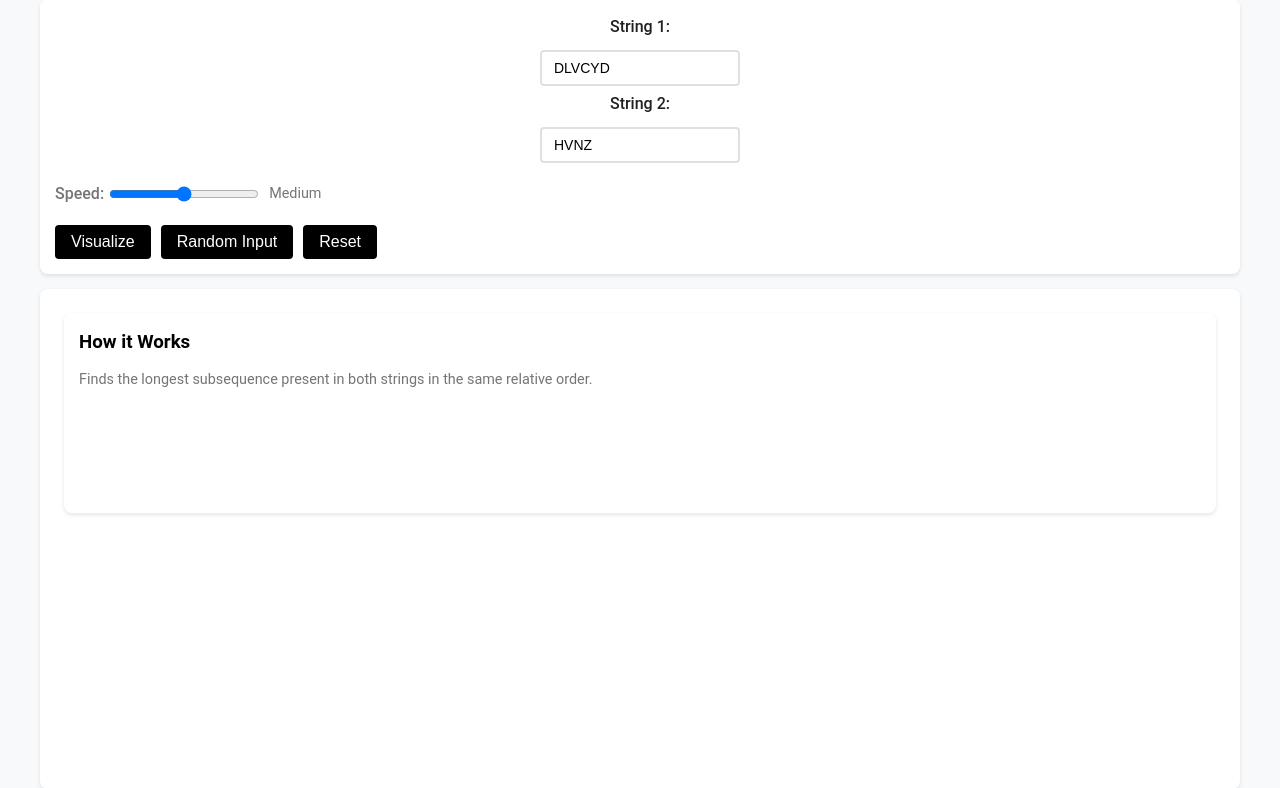
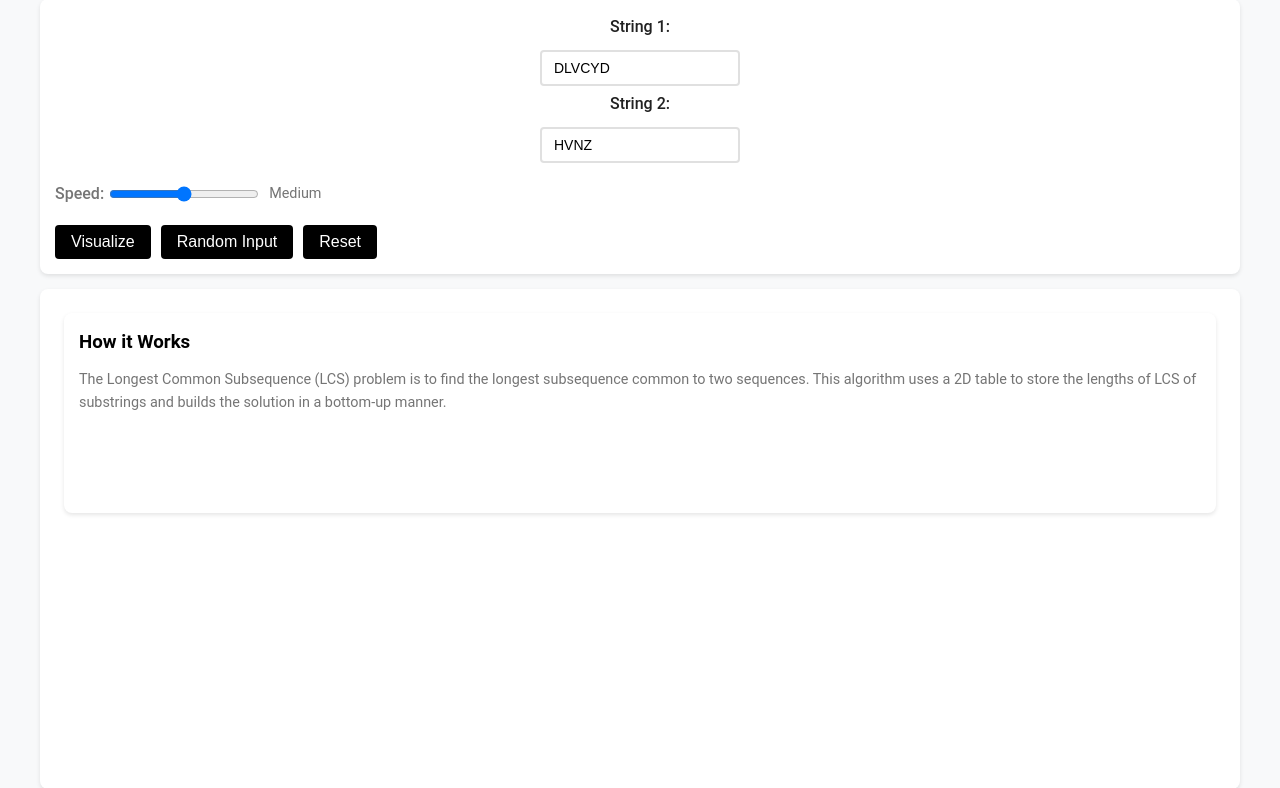
Before and after one commit to Milan-Bhimani/DSA-Visualizer, a Flask app: page /dp/lcs in a window 1280 px wide. Shown: the part 160-948 px from the top of the page. Run offline with Flask 3, Linux system fonts and the light colour scheme.

Commit message:
made some neccesary changes

```diff
--- a/app.py
+++ b/app.py
@@ -6,10 +6,6 @@ from algorithms.sorting import (
 from algorithms.searching import (
     linear_search, binary_search, jump_search,
     exponential_search, interpolation_search
-)
-from algorithms.graph import (
-    dfs, bfs, dijkstra, prim, kruskal,
-    bellman_ford, floyd_warshall
 )
 from algorithms.dynamic import (
     fibonacci, longest_common_subsequence, knapsack,
--- a/templates/dynamic.html
+++ b/templates/dynamic.html
@@ -285,7 +285,7 @@ input[type="range"] {
     display: flex;
     align-items: center;
     justify-content: center;
-    color: var(--primary-dark);
+    color: white;
     font-size: 0.9em;
     transition: all 0.3s;
 }
@@ -477,7 +477,21 @@ input[type="range"] {
             <div id="visualizationContainer">
                 <div class="how-it-works">
                     <h3>How it Works</h3>
-                    <p>{{ algorithm_description | safe }}</p>
+                    {% if algorithm_id == 'dp/fibonacci' %}
+                        <p>The Fibonacci sequence is a series of numbers where each number is the sum of the two preceding ones. This algorithm uses dynamic programming to store the results of subproblems to avoid redundant calculations.</p>
+                    {% elif algorithm_id == 'dp/lcs' %}
+                        <p>The Longest Common Subsequence (LCS) problem is to find the longest subsequence common to two sequences. This algorithm uses a 2D table to store the lengths of LCS of substrings and builds the solution in a bottom-up manner.</p>
+                    {% elif algorithm_id == 'dp/knapsack' %}
+                        <p>The Knapsack problem involves selecting items with given weights and values to maximize the total value without exceeding the capacity. This algorithm uses a 2D table to store the maximum value that can be obtained with a given capacity and items.</p>
+                    {% elif algorithm_id == 'dp/edit_distance' %}
+                        <p>The Edit Distance problem measures the minimum number of operations required to convert one string into another. This algorithm uses a 2D table to store the minimum edit distances between substrings and builds the solution in a bottom-up manner.</p>
+                    {% elif algorithm_id == 'dp/matrix_chain' %}
+                        <p>The Matrix Chain Multiplication problem involves finding the most efficient way to multiply a given sequence of matrices. This algorithm uses a 2D table to store the minimum number of scalar multiplications needed to compute the product of matrices.</p>
+                    {% elif algorithm_id == 'dp/lis' %}
+                        <p>The Longest Increasing Subsequence (LIS) problem is to find the longest subsequence of a given sequence where the elements are in sorted order. This algorithm uses dynamic programming to store the lengths of LIS ending at each element.</p>
+                    {% elif algorithm_id == 'dp/rod-cutting' %}
+                        <p>The Rod Cutting problem involves cutting a rod into pieces to maximize the total value. This algorithm uses dynamic programming to store the maximum value obtainable for each length of the rod.</p>
+                    {% endif %}
                 </div>
             </div>
         </div>
@@ -662,7 +676,11 @@ input[type="range"] {
                     throw new Error('Invalid response format from server');
                 }
 
-                state.steps = result.steps;
+                state.steps = result.steps.map(step => ({
+                    ...step,
+                    description: step.description || '',
+                    explanation: step.explanation || ''
+                }));
                 setupVisualization(container);
                 showStep();
 
@@ -771,7 +789,7 @@ input[type="range"] {
 
                 stepCounter.textContent = `Step ${state.currentStep + 1} of ${state.steps.length}`;
                 stepDisplay.innerHTML = '';
-                explanationDisplay.textContent = step.explanation || 'Processing step...';
+                explanationDisplay.textContent = step.explanation || '';
 
                 const displayFunctions = {
                     'dp/fibonacci': displayFibonacci,
```
